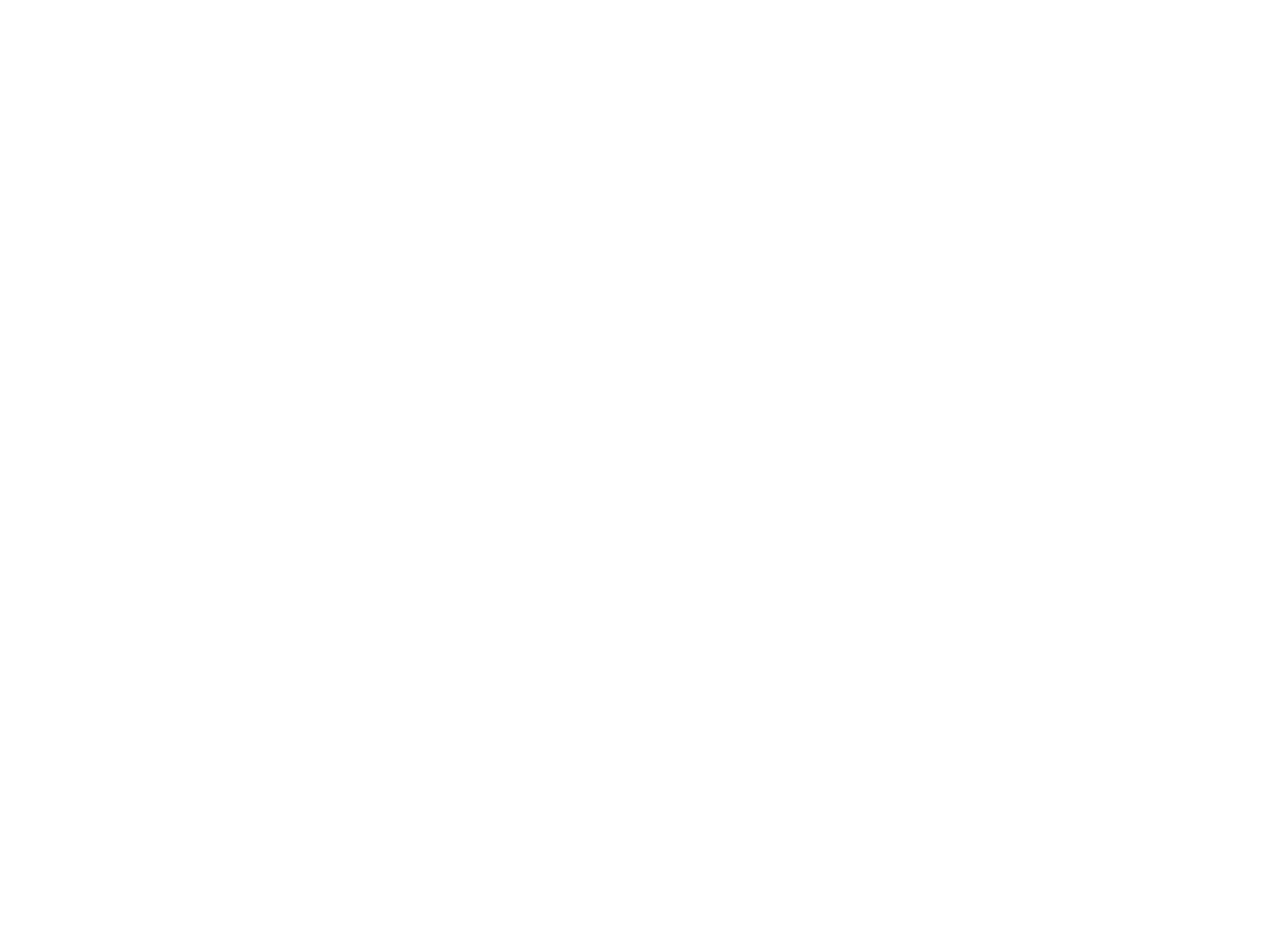
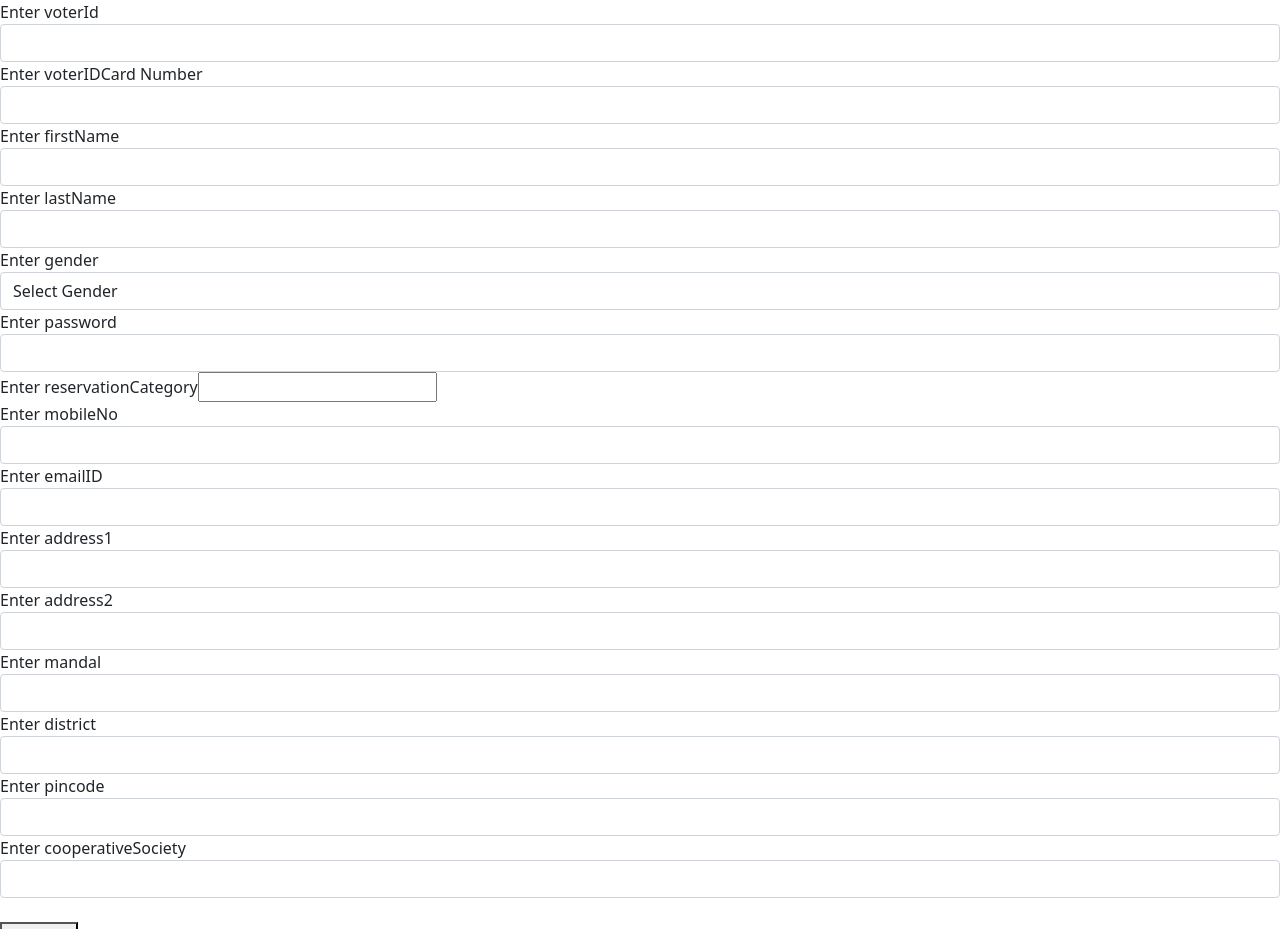
Before and after one commit to dextro-gear/ovsfrontend, a React (Create React App) app: page /AddNewVoter in a window 1280 px wide. Shown: the top 929 px of the page. Before the commit the page ends 800 px from the top, so only its background shows below. Built offline with nearby package versions, Linux system fonts and the light colour scheme.

Commit message:
Added Service

```diff
--- a/src/App.js
+++ b/src/App.js
@@ -4,16 +4,19 @@
 import "bootstrap/dist/js/bootstrap.bundle";
 import CastNewVote from './components/pages/votes/CastNewVote';
 import './App.css';
+import AddNewVoter from "./components/pages/voter/AddNewVoter";
 
 function App() {
   return (
+    <div>
     <Router>
       <Switch>
         <Route exact path="/" component={LandingPage}/>
         <Route exact path="/castVote" component={CastNewVote}/>
+        <Route exact path="/AddNewVoter" component={AddNewVoter}/>
       </Switch>
     </Router>
-
+    </div>
   );
 }
 
--- a/src/components/pages/voter/AddNewVoter.js
+++ b/src/components/pages/voter/AddNewVoter.js
@@ -39,8 +39,6 @@
 
 
     const initialState = {
-        voterId: undefined,
-        voterIDCardNo: undefined,
         firstName: undefined,
         lastName: undefined,
         gender: undefined,
@@ -83,41 +81,46 @@
 
         <div>
         <form onSubmit={(event) => submitHandler(event)}>
-          <div>
+          <div className="form-group">
             <label>Enter voterId </label>
             <input
+              className="form-control"
               name="voterId"
               ref={voterIDRef}
               onChange={() => changeHandler(voterIDRef)}
             />
           </div>
-          <div>
+          <div className="form-group">
             <label>Enter voterIDCard Number </label>
             <input
+              className="form-control"
               name="voterIDCardNo"
               ref={voterIDCardNoRef}
               onChange={() => changeHandler(voterIDCardNoRef)}
             />
           </div>
-          <div>
+          <div className="form-group">
           <label>Enter firstName </label>
             <input
+            className="form-control"
               name="firstName"
               ref={firstNameRef}
               onChange={() => changeHandler(firstNameRef)}
             />
           </div>
-          <div>
+          <div className="form-group">
             <label>Enter lastName </label>
             <input
+            className="form-control"
               name="lastName"
               ref={lastNameRef}
               onChange={() => changeHandler(lastNameRef)}
             />
           </div>
-          <div>
+          <div className="form-group">
             <label>Enter gender </label>
             <select
+                className="form-control"
                 name="gender"
                 type="text"
                 ref={genderRef}
@@ -129,15 +132,16 @@
             </select>
           </div>
 
-          <div>
+          <div className="form-group">
             <label>Enter password </label>
             <input
+            className="form-control"
               name="password"
               ref={passwordRef}
               onChange={() => changeHandler(passwordRef)}
             />
           </div>
-          <div>
+          <div className="form-group">
             <label>Enter reservationCategory </label>
             <input
               name="reservationCategory"
@@ -145,71 +149,79 @@
               onChange={() => changeHandler(reservationCategoryRef)}
             />
           </div>
-          <div>
+          <div  className="form-group">
             <label>Enter mobileNo </label>
             <input
+            className="form-control"
               name="mobileNo"
               ref={mobileNoRef}
               onChange={() => changeHandler(mobileNoRef)}
             />
           </div>
-          <div>
+          <div  className="form-group">
             <label>Enter emailID </label>
             <input
+            className="form-control"
               name="emailID"
               ref={emailIDRef}
               onChange={() => changeHandler(emailIDRef)}
             />
           </div>
-          <div>
+          <div className="form-group">
             <label>Enter address1 </label>
             <input
+            className="form-control"
               name="address1"
               ref={address1Ref}
               onChange={() => changeHandler(address1Ref)}
             />
           </div>
-          <div>
+          <div className="form-group">
             <label>Enter address2 </label>
             <input
+            className="form-control"
               name="address2"
               ref={address2Ref}
               onChange={() => changeHandler(address2Ref)}
             />
           </div>
-          <div>
+          <div className="form-group">
             <label>Enter mandal</label>
             <input
+            className="form-control"
               name="mandal"
               ref={mandalRef}
               onChange={() => changeHandler(mandalRef)}
             />
           </div>
-          <div>
+          <div className="form-group">
             <label>Enter district </label>
             <input
+            className="form-control"
               name="district"
               ref={districtRef}
               onChange={() => changeHandler(districtRef)}
             />
           </div>
-          <div>
+          <div className="form-group">
             <label>Enter pincode </label>
             <input
+            className="form-control"
               name="pincode"
               ref={pincodeRef}
               onChange={() => changeHandler(pincodeRef)}
             />
           </div>
-          <div>
+          <div className="form-group">
             <label>Enter cooperativeSociety </label>
             <input
+            className="form-control"
               name="cooperativeSociety"
               ref={cooperativeSocietyRef}
               onChange={() => changeHandler(cooperativeSocietyRef)}
             />
             <br />
-            <button type="submit">Cast new vote</button>
+            <button type="submit">Register</button>
           </div>
         </form>
 
--- a/src/components/pages/voter/DisplayVoter.js
+++ b/src/components/pages/voter/DisplayVoter.js
@@ -1,10 +1,7 @@
 export default function DisplayVoter({voter}){
 
     return(
-        <span>
-
-            voterId is {voter.voterId} <br/>
-            voterIDCardNo is {voter.candidateId} <br/>
+        <div>
             firstName is {voter.societyId}
             lastName is {voter.societyId}
             gender is {voter.societyId}
@@ -17,7 +14,7 @@
             district is {voter.societyId}
             pincode is {voter.societyId}
             cooperativeSociety is {voter.societyId}
-        </span>
+        </div>
     )
 
 }
```
Also changed, not shown: src/components/pages/voter/GetVoterById.js (added, +58 -0 lines), src/components/pages/voter/VoterService.js (added, +12 -0 lines), src/components/pages/voter/DeleteVoter.js (deleted).
